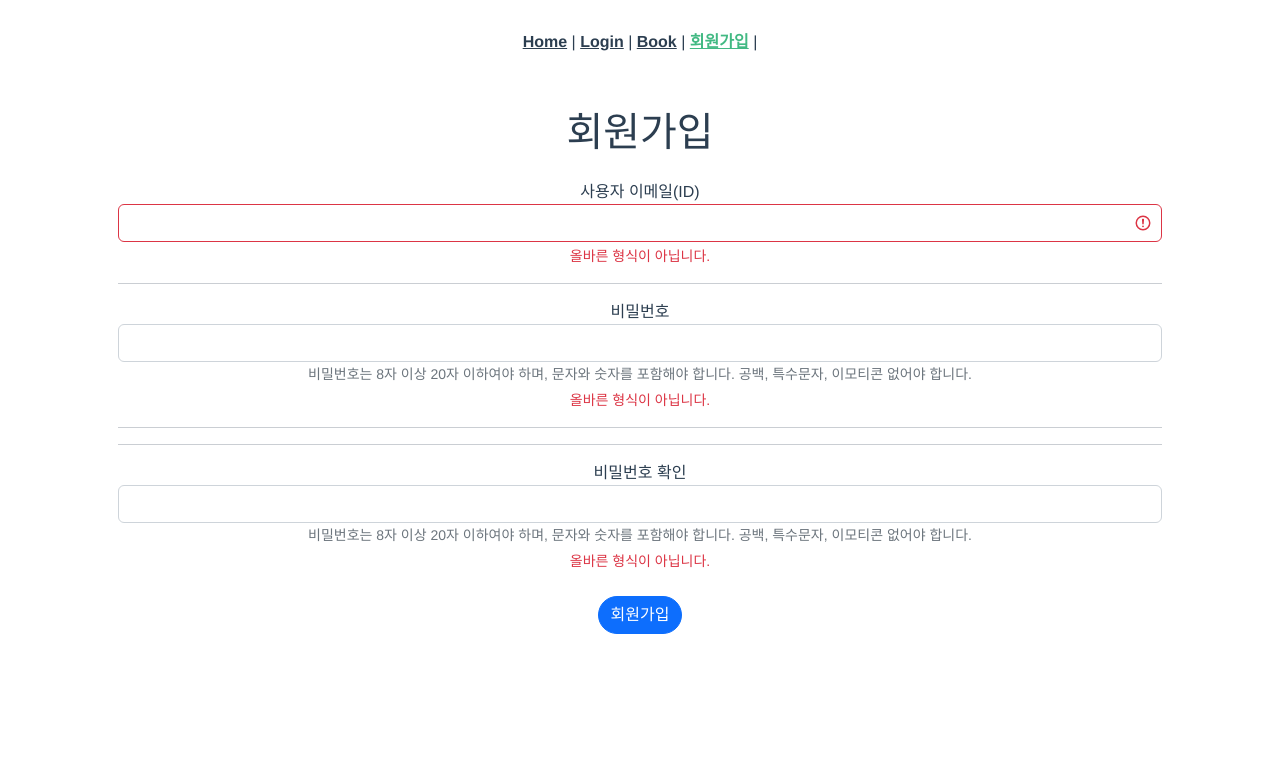
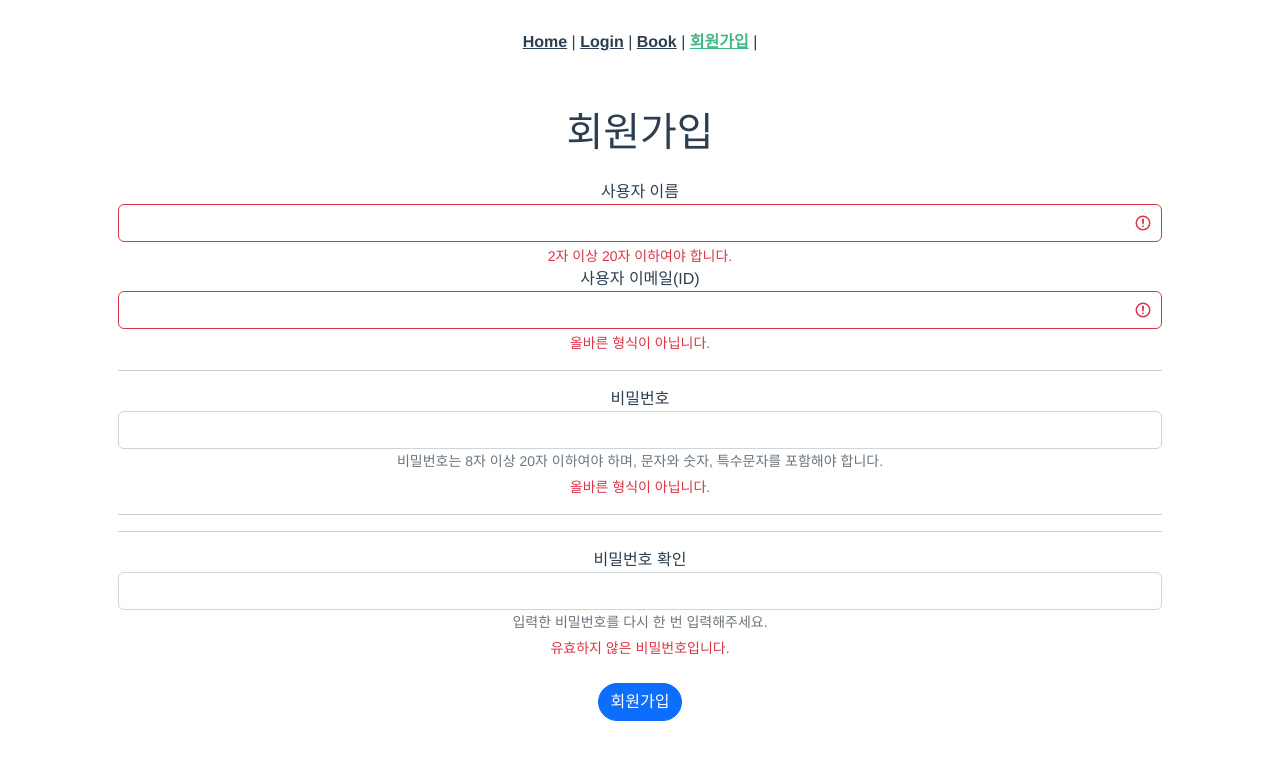
Before and after one commit to GangYunGit/Project-Stamp, a Vue app in the folder front-vue/: page /register in a window 1280 px wide. Shown: the top 760 px of the page. Built offline with nearby package versions, Linux system fonts and the light colour scheme; no server answers.

Commit message:
F FIX 006 : 회원가입 입력 양식 수정 및 axios 통신 문제 해결

```diff
--- a/front-vue/src/router/index.js
+++ b/front-vue/src/router/index.js
@@ -15,12 +15,12 @@ const isLoggedIn = false
 const routes = [
   {
     path: '/',
-    name: 'home',
+    name: 'HomeView',
     component: HomeView
   },
   {
     path: '/login',
-    name: 'login',
+    name: 'LoginView',
     component: LoginView,
     beforeEnter(to, from, next) {
       if (isLoggedIn === true) {
@@ -33,12 +33,12 @@ const routes = [
   },
   {
     path: '/register',
-    name: 'register',
+    name: 'RegisterView',
     component: RegisterView,
   },
   {
     path: '/book',
-    name: 'book',
+    name: 'BookView',
     component: BookView,
   },
   {
--- a/front-vue/src/store/index.js
+++ b/front-vue/src/store/index.js
@@ -24,31 +24,27 @@ export default new Vuex.Store({
   mutations: {
     SAVE_TOKEN(state, token) {
       state.token = token
-      router.push({ name: 'HomeView' })
+      router.push({ name: 'LoginView' })
     }
   },
   actions: {
     userSubmit(context, payload) {
       axios({
         method: 'post',
-        url: `${API_URL}accounts/signup/`,
+        url: `${API_URL}/accounts/signup/`,
         data: {
-          username: payload.username,
-          password1: payload.password,
-          password2: payload.password,
+          username: payload.userName,
+          useremail: payload.userId,
+          password1: payload.userPw1,
+          password2: payload.userPw2,
         }
       })
       .then((response) => {
         console.log(response)
         context.commit('SAVE_TOKEN', payload)
       })
-      .catch(error => {
-        if (!error.response) {
-            // network error
-            this.errorStatus = 'Error: Network Error';
-        } else {
-            this.errorStatus = error.response.data.message;
-        }
+      .catch((error) => {
+        console.log(error)
       })
     },
   },
--- a/front-vue/src/views/LoginView.vue
+++ b/front-vue/src/views/LoginView.vue
@@ -37,7 +37,7 @@
             <button type="button" class="btn btn-primary btn-lg"
               style="padding-left: 2.5rem; padding-right: 2.5rem;">Login</button>
             <p class="small fw-bold mt-2 pt-1 mb-0">Don't have an account?
-              <router-link :to="{ name:'register' }">Register</router-link></p>
+              <router-link :to="{ name:'RegisterView' }">Register</router-link></p>
           </div>
 
         </form>
--- a/front-vue/src/views/RegisterView.vue
+++ b/front-vue/src/views/RegisterView.vue
@@ -3,8 +3,19 @@
     <h1>회원가입</h1>
     <div class="justify-content-md-center m-4">
       <b-form  @submit.stop.prevent>
+      <label for="feedback-user">사용자 이름</label>
+      <b-form-input v-model="userName" :state="validationName" id="feedback-username"></b-form-input>
+      <b-form-invalid-feedback :state="validationName">
+        2자 이상 20자 이하여야 합니다.
+      </b-form-invalid-feedback>
+      <b-form-valid-feedback :state="validationName">
+        사용할 수 있습니다.
+      </b-form-valid-feedback>
+      </b-form>
+
+      <b-form  @submit.stop.prevent>
       <label for="feedback-user">사용자 이메일(ID)</label>
-      <b-form-input v-model="userId" :state="validationId" id="feedback-user"></b-form-input>
+      <b-form-input v-model="userId" :state="validationId" id="feedback-useremail"></b-form-input>
       <b-form-invalid-feedback :state="validationId">
         올바른 형식이 아닙니다.
       </b-form-invalid-feedback>
@@ -16,30 +27,30 @@
       <hr>
       <b-form  @submit.stop.prevent>
       <label for="text-password">비밀번호</label>
-      <b-form-input v-model="userPw1" type="password" id="text-password" aria-describedby="password-help-block"></b-form-input>
+      <b-form-input v-model="userPw1" type="password" id="text-password1" aria-describedby="password-help-block"></b-form-input>
       <b-form-text id="password-help-block">
-        비밀번호는 8자 이상 20자 이하여야 하며, 문자와 숫자를 포함해야 합니다. 공백, 특수문자, 이모티콘 없어야 합니다.
+        비밀번호는 8자 이상 20자 이하여야 하며, 문자와 숫자, 특수문자를 포함해야 합니다.
       </b-form-text>
-      <b-form-invalid-feedback :state="validationPw">
+      <b-form-invalid-feedback :state="validationPw1">
         올바른 형식이 아닙니다.
       </b-form-invalid-feedback>
-      <b-form-valid-feedback :state="validationPw">
+      <b-form-valid-feedback :state="validationPw1">
         사용할 수 있습니다.
       </b-form-valid-feedback>
-    </b-form>
+      </b-form>
       <hr>
 
       <hr>
       <b-form  @submit.stop.prevent>
       <label for="text-password">비밀번호 확인</label>
-      <b-form-input v-model="userPw2" type="password" id="text-password" aria-describedby="password-help-block"></b-form-input>
+      <b-form-input v-model="userPw2" type="password" id="text-password2" aria-describedby="password-help-block"></b-form-input>
       <b-form-text id="password-help-block">
-        비밀번호는 8자 이상 20자 이하여야 하며, 문자와 숫자를 포함해야 합니다. 공백, 특수문자, 이모티콘 없어야 합니다.
+        입력한 비밀번호를 다시 한 번 입력해주세요.
       </b-form-text>
-      <b-form-invalid-feedback :state="validationPw">
-        올바른 형식이 아닙니다.
+      <b-form-invalid-feedback :state="validationPw2">
+        유효하지 않은 비밀번호입니다.
       </b-form-invalid-feedback>
-      <b-form-valid-feedback :state="validationPw">
+      <b-form-valid-feedback :state="validationPw2">
         사용할 수 있습니다.
       </b-form-valid-feedback>
       </b-form>
@@ -64,12 +75,21 @@ export default {
   name: 'RegisterView',
   data() {
     return {
+      userName: '',
       userId: '',
       userPw1: '',
       userPw2: '',
     }
   },
   computed: {
+    validationName() {
+      var pattern = /^[\w\Wㄱ-ㅎㅏ-ㅣ가-힣]{2,20}$/;
+      if (this.userName.match(pattern) === null) {
+        return false
+      } else {
+        return true
+      }
+    },
     validationId() {
       var regExp = /^[0-9a-zA-Z]([-_.]?[0-9a-zA-Z])*@[0-9a-zA-Z]([-_.]?[0-9a-zA-Z])*.[a-zA-Z]{2,3}$/i;
       if (this.userId.match(regExp) === null) {
@@ -78,14 +98,20 @@ export default {
         return true
       }
     },
-    validationPw() {
+    validationPw1() {
       // 비밀번호 유효성 검사
 
-      // 이하 console.log는 유효성 검사가 잘 작동하는지 테스트하는 용도
-      console.log(this.userPw)
-      var passwordValid = "^(?=.*[a-zA-z])(?=.*[0-9])(?=.*[$`~!@$!%*#^?&\\(\\)\-_=+]){8,20}"  /* eslint-disable-line */
+      // console.log(this.userPw1)
+      var passwordValid = /^(?=.*[a-zA-z])(?=.*[0-9])(?=.*[$`~!@$!%*#^?&\\(\\)\-_=+]){8,20}/  /* eslint-disable-line */
       var pwTest = new RegExp(passwordValid)
-      if (pwTest.test(this.userPw) && this.userPw.length >= 8) {
+      if (pwTest.test(this.userPw1)) {
+        return true
+      } else {
+        return false
+      }
+    },
+    validationPw2() {
+      if (this.validationPw1 === true && this.userPw1 === this.userPw2) {
         return true
       } else {
         return false
@@ -94,15 +120,16 @@ export default {
   },
   methods: {
     userSubmit() {
+      const userName = this.userName
       const userId = this.userId
       const userPw1 = this.userPw1
       const userPw2 = this.userPw2
       const payload = {
+        userName,
         userId,
         userPw1,
         userPw2,
       }
-      console.log(payload)
       this.$store.dispatch('userSubmit', payload)
     },
   }
```
